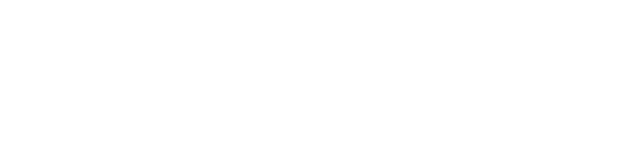
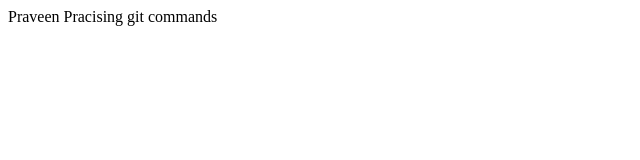
Before and after one commit to PraveenRelli992/gitpractice, a plain HTML site: page index.html in a window 1280 px wide. Shown: the whole page, without its empty margins (0-640 px from the left). Drawn offline with Linux system fonts and the light colour scheme.

Commit message:
added p tag in index.html

```diff
--- a/index.html
+++ b/index.html
@@ -2,6 +2,6 @@
 <head>
 <title>Praveen</title>
 </head>
-<body>
+<body><p>Praveen Pracising git commands</p>
 </body>
 </html>
```
